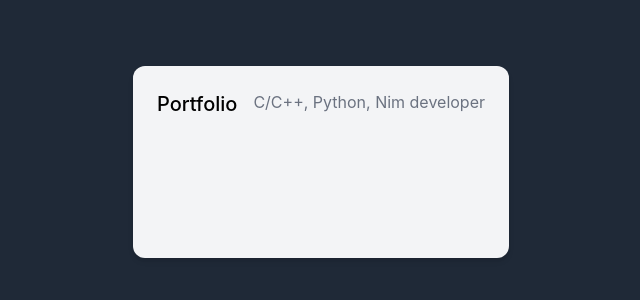
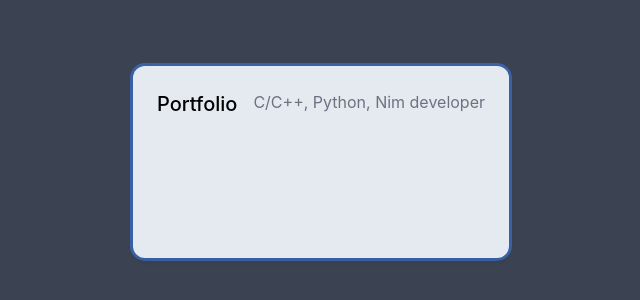
Before and after one commit to jbutcher5/Portfolio, a Next.js app: page / in a window 1280 px wide. Shown: the part 238-538 px from the top of the page, without its empty margins (319-959 px from the left). Built offline with nearby package versions, Linux system fonts and the light colour scheme.

Commit message:
Colour according to nord theme

```diff
--- a/pages/index.tsx
+++ b/pages/index.tsx
@@ -5,9 +5,9 @@ import styles from '../styles/Home.module.css'
 
 const Home: NextPage = () => {
   return (
-    <div className="bg-gray-800">
+    <div className="bg-nord1">
     <div className="grid place-items-center h-screen">
-      <div className="p-6 max-w-sm mx-auto bg-gray-100 rounded-xl shadow-md flex space-x-4 h-48 flex-wrap">
+      <div className="p-6 max-w-sm mx-auto bg-nord5 rounded-xl shadow-md flex space-x-4 h-48 flex-wrap ring">
         <div className="text-xl font-medium text-black">Portfolio</div>
         <p className="text-gray-500">C/C++, Python, Nim developer</p>
       </div>
```
